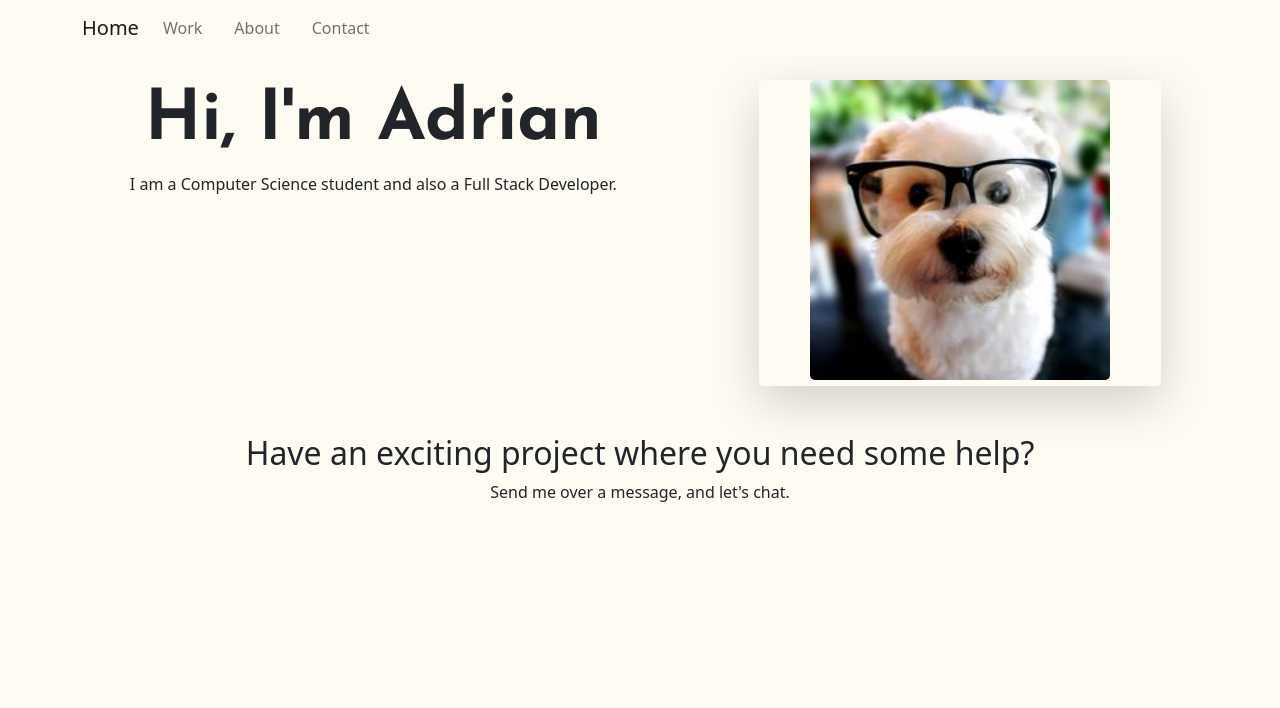
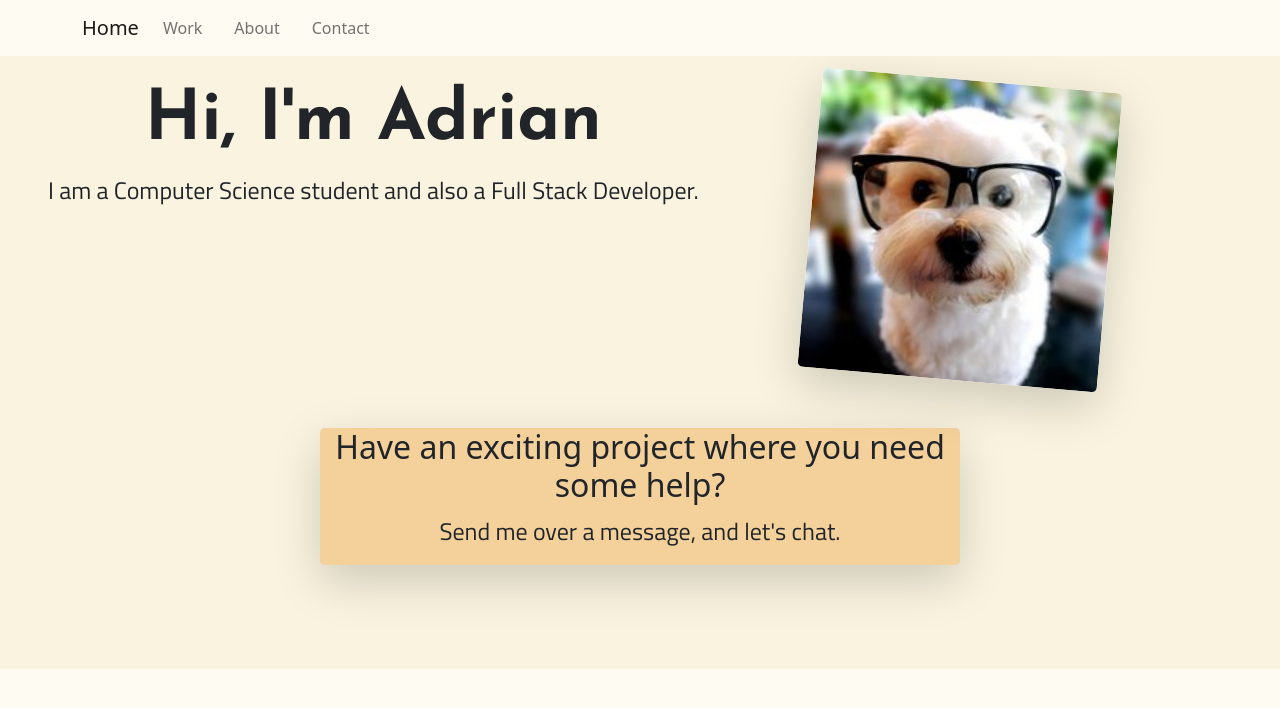
Before and after one commit to adrian13579/adrian-portfolio, a Next.js app: page / in a window 1280 px wide. Shown: the top 708 px of the page. Built offline with nearby package versions, Linux system fonts and the light colour scheme.

Commit message:
Changes in home page style

```diff
--- a/pages/_document.js
+++ b/pages/_document.js
@@ -8,6 +8,9 @@ class MyDocument extends Document {
           <link rel="preconnect" href="https://fonts.googleapis.com"/>
           <link rel="preconnect" href="https://fonts.gstatic.com" crossOrigin="true"/>
           <link href="https://fonts.googleapis.com/css2?family=Josefin+Sans:wght@700&display=swap" rel="stylesheet"/>
+          <link rel="preconnect" href="https://fonts.googleapis.com"/>
+          <link rel="preconnect" href="https://fonts.gstatic.com" crossOrigin="true"/>
+          <link href="https://fonts.googleapis.com/css2?family=Titillium+Web&display=swap" rel="stylesheet"/>
         </Head>
         <body>
           <Main />
--- a/pages/index.js
+++ b/pages/index.js
@@ -1,5 +1,4 @@
 import Head from 'next/head'
-import Image from 'next/image'
 import { Container, Row, Col } from 'react-bootstrap'
 import styles from '../styles/Home.module.css'
 import MainNavbar from '../components/MainNavbar'
@@ -23,21 +22,23 @@ export default function Home() {
                 <p>I am a Computer Science student and also a Full Stack Developer.</p>
               </Col>
               <Col xm={12} lg={4} className={styles.Col}>
-                  <div id="card" className="shadow-lg  mb-5 rounded">
-                    <Image className="rounded-3 w-auto" src="/profile-photo.jpg" alt="profile photo adrian portales"  width={300} height={300} />
+                  <div className="rounded">
+                    <img className="shadow-lg  mb-5 rounded-3 w-auto" src="/profile-photo.jpg" alt="profile photo adrian portales"  width={300} height={300} />
                 </div>
               </Col>
             </Row>
           </Container>
 
-          <Container>
+          <div  className={"shadow-lg  mb-4 rounded-3 w-5 " + styles.footer} >
+            <Container fluid  >
             <Row>
-              <Col >
+              <Col>
                 <h2>Have an exciting project where you need some help?</h2>
                 <p> Send me over a message, and let&apos;s chat.</p>
               </Col>
             </Row>
           </Container>
+          </div>
         </main>
 
       </div>
--- a/styles/Home.module.css
+++ b/styles/Home.module.css
@@ -15,7 +15,7 @@
   flex-direction: column;
   justify-content: center;
   align-items: center;
-  background-color: #FEFBF3;
+  background-color: #F9F3DF;
 }
 
 .navbar {
@@ -23,19 +23,13 @@
 }
 
 .footer {
-  width: 100%;
-  height: 100px;
-  border-top: 1px solid #eaeaea;
-  display: flex;
-  justify-content: center;
-  align-items: center;
+  background-color: #F4D19B;
+  padding: 0  ;
+  width: 50%;
 }
 
-.footer a {
-  display: flex;
-  justify-content: center;
-  align-items: center;
-  flex-grow: 1;
+.footer h2 {
+  /*color: #F4D19B;*/
 }
 
 .title a {
@@ -128,6 +122,14 @@
   font-size: 70px;
 }
 
+.Col img {
+  transform: rotate(5deg);
+}
+
+.Col img:hover {
+  transform: rotate(0deg);
+}
+
 @media (max-width: 600px) {
   .grid {
     width: 100%;
--- a/styles/globals.css
+++ b/styles/globals.css
@@ -18,6 +18,8 @@ a {
 
 p {
   text-align: center;
+  font-family: 'Titillium Web', sans-serif;
+  font-size: 1.5rem;
 }
 
 h1, h2 {
```
